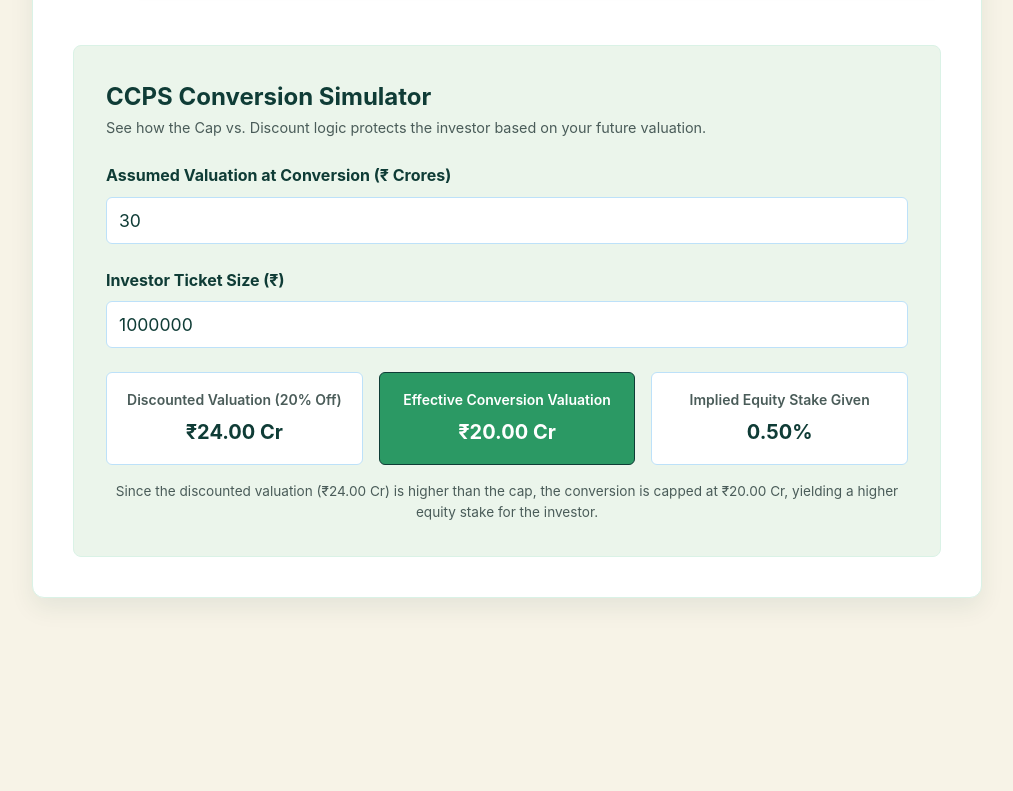
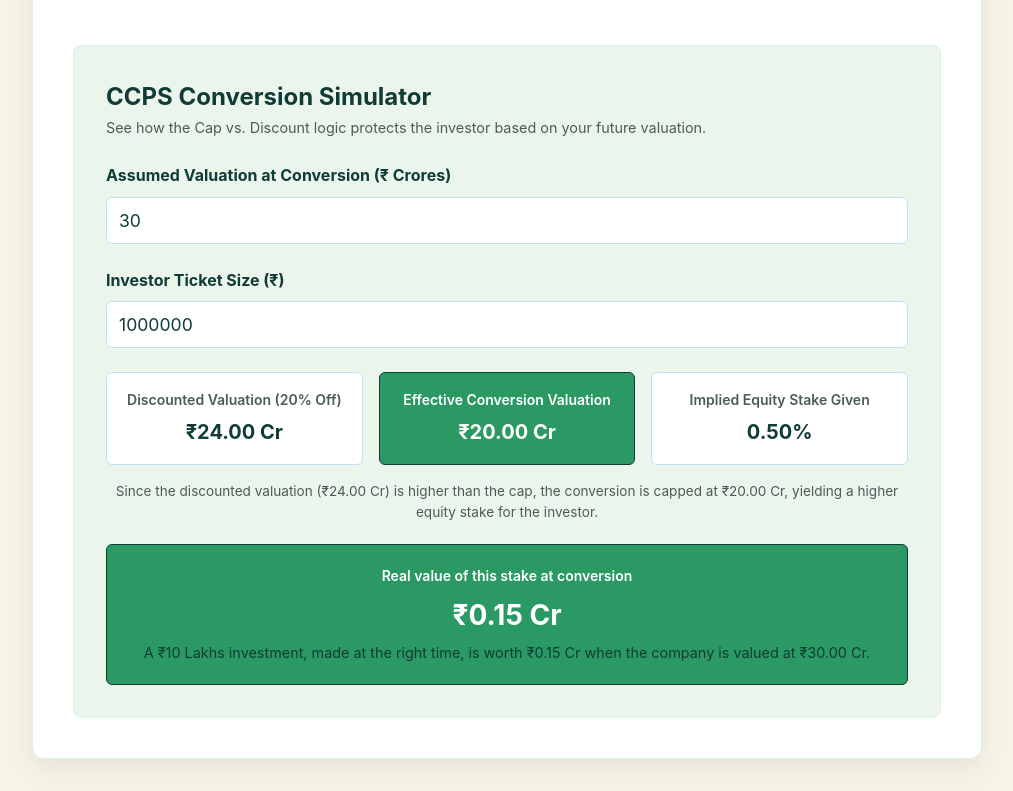
Before and after one commit to hardik2704/Investor_plan, a plain HTML site: page gemini-code-1791134372326.html in a window 1280 px wide. Shown: the part 1227-2018 px from the top of the page, without its empty margins (133-1146 px from the left). Before the commit the page ends 1857 px from the top, so only its background shows below. Drawn offline with Linux system fonts and the light colour scheme.

Commit message:
Show the CCPS stake's value at the conversion valuation.
Co-authored-by: Cursor <cursoragent@cursor.com>

```diff
--- a/gemini-code-1791134372326.html
+++ b/gemini-code-1791134372326.html
@@ -391,6 +391,14 @@
             <p style="text-align: center; margin-top: 1rem; font-size: 0.85rem; color: var(--text-muted);" id="ccpsExplanation">
                 Since ₹24.00 Cr is higher than the cap, the conversion is capped at ₹20.00 Cr.
             </p>
+
+            <div class="result-box highlight" style="margin-top: 1.25rem; padding: 1.25rem 1.5rem;">
+                <div class="label">Real value of this stake at conversion</div>
+                <div class="value" id="stakeValue" style="font-size: 1.75rem; margin: 0.35rem 0;">₹7.50 Cr</div>
+                <p id="stakeValueNote" style="font-size: 0.9rem; line-height: 1.45; margin: 0;">
+                    A ₹50 Lakh investment, made at the right time, is worth ₹7.50 Cr when the company is valued at ₹300.00 Cr.
+                </p>
+            </div>
         </div>
     </div>
 
@@ -507,6 +515,14 @@
         return '₹' + amount.toFixed(2) + ' Cr';
     }
 
+    function formatTicket(rupees) {
+        const lakhs = rupees / 100000;
+        if (lakhs >= 100) return formatCrores(rupees / 10000000);
+        const rounded = Math.round(lakhs * 100) / 100;
+        const label = Number.isInteger(rounded) ? rounded.toFixed(0) : rounded.toFixed(2);
+        return '₹' + label + (rounded === 1 ? ' Lakh' : ' Lakhs');
+    }
+
     // OCD Calculator Logic
     function calculateEMI() {
         const principal = parseFloat(document.getElementById('ocdPrincipal').value) || 0;
@@ -545,6 +561,11 @@
         document.getElementById('effectiveVal').innerText = formatCrores(effectiveVal);
         document.getElementById('impliedEquity').innerText = impliedEquity.toFixed(2) + '%';
 
+        const stakeValueCr = effectiveVal > 0 ? (impliedEquity / 100) * futureVal : 0;
+        document.getElementById('stakeValue').innerText = formatCrores(stakeValueCr);
+        document.getElementById('stakeValueNote').innerText =
+            `A ${formatTicket(investment)} investment, made at the right time, is worth ${formatCrores(stakeValueCr)} when the company is valued at ${formatCrores(futureVal)}.`;
+
         const explanationText = document.getElementById('ccpsExplanation');
         if (discountedVal > cap) {
             explanationText.innerText = `Since the discounted valuation (₹${discountedVal.toFixed(2)} Cr) is higher than the cap, the conversion is capped at ₹20.00 Cr, yielding a higher equity stake for the investor.`;
```
Also changed, not shown: index.html (+21 -0 lines).
